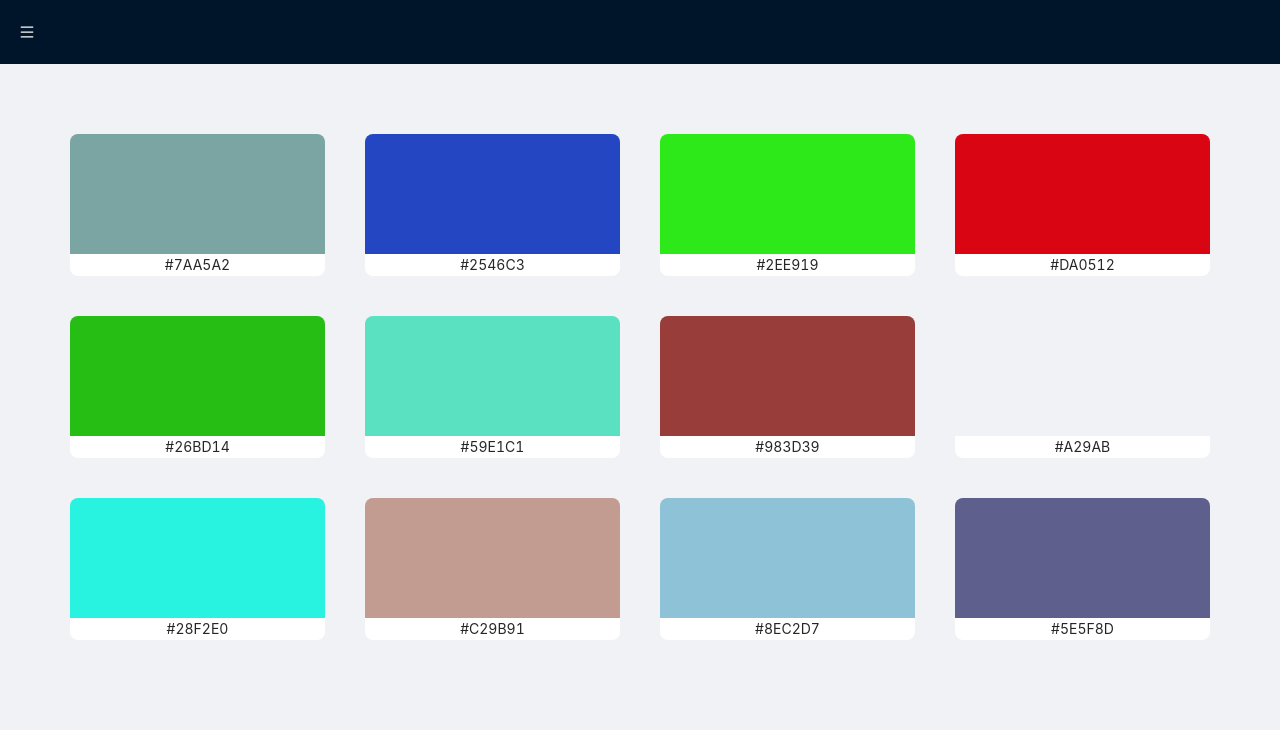
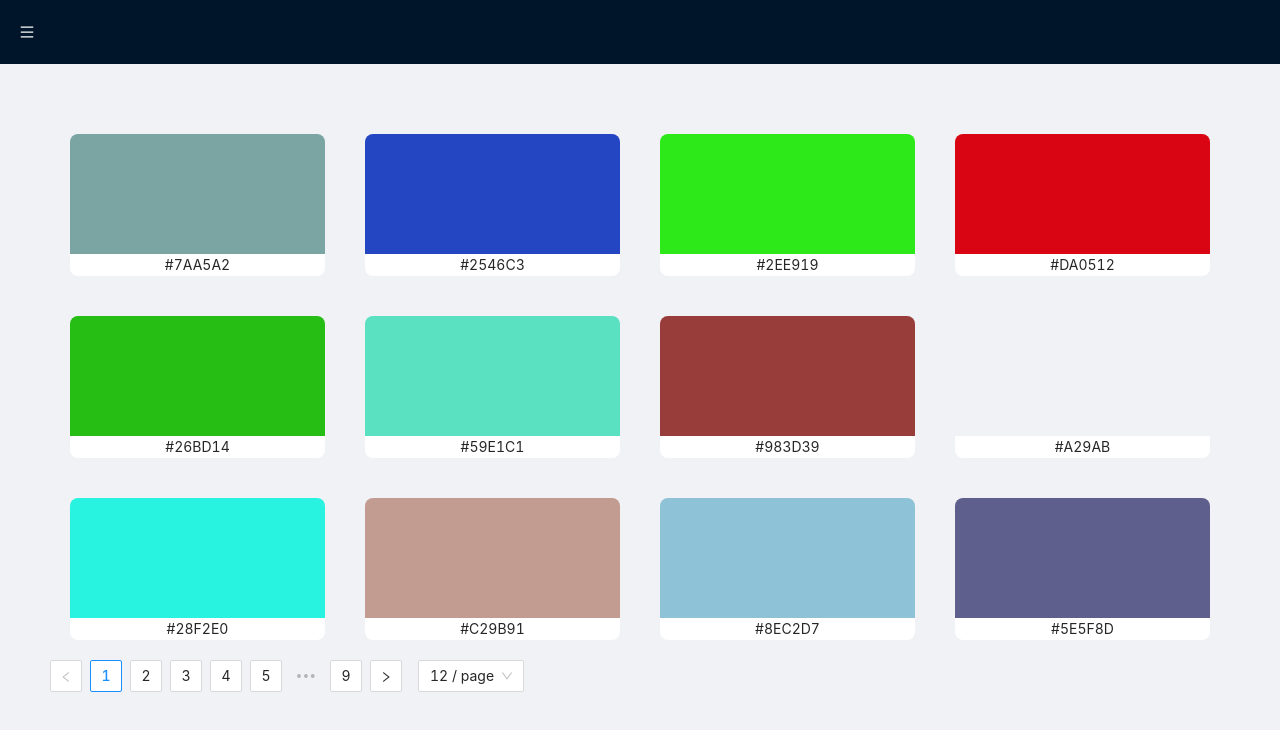
Before and after one commit to bshurts93/helpful-human-challenge, a React (Create React App) app: page /list in a window 1280 px wide. Shown: the top 730 px of the page. Built offline with nearby package versions, Linux system fonts and the light colour scheme.

Commit message:
Added pagination to the list view

```diff
--- a/src/views/ListView.js
+++ b/src/views/ListView.js
@@ -1,37 +1,68 @@
 import React from "react";
 import ColorCard from "../components/ColorCard";
-import { Row, Col } from "antd";
+import { Row, Col, Pagination } from "antd";
 import { randomHex } from "../utils/colorCalculation";
 
 class ListView extends React.Component {
   state = {
     colorList: [],
+    total: 0,
+    pageItems: [],
+    currentPage: 1,
   };
 
   componentDidMount() {
     this.generateColorList();
   }
 
-  generateColorList() {
+  generateColorList = async () => {
     let list = [];
-    for (let i = 0; i < 12; i++) {
+    for (let i = 0; i < 100; i++) {
       list.push(randomHex());
     }
-    this.setState({ colorList: list });
-  }
+    await this.setState({
+      colorList: list,
+      total: list.length,
+      pageItems: list.slice(0, 12),
+    });
+    console.log(this.state);
+  };
+
+  paginate = (page, pageSize) => {
+    console.log("page", page);
+    let start = (page - 1) * pageSize;
+    let end = start + pageSize;
+    console.log("start", start);
+    console.log("end", end);
+    let pageItems = this.state.colorList.slice(start, end);
+    console.log(pageItems);
+
+    this.setState({ currentPage: page, pageItems: pageItems });
+    console.log(this.state);
+  };
 
   render() {
+    if (this.state.colorList.length)
       return (
         <div className="list-color__container">
           <Row className="list-color__row" justify="space-between">
-          {this.state.colorList.map((color) => (
+            {this.state.pageItems.map((color) => (
               <Col span={6} style={{ padding: "20px" }} key={color}>
                 <ColorCard color={color} isMini={true} />
               </Col>
             ))}
           </Row>
+          <Row>
+            <Pagination
+              defaultCurrent={1}
+              pageSize={12}
+              total={this.state.total}
+              onChange={this.paginate}
+            />
+          </Row>
         </div>
       );
+    else return "LOADING";
   }
 }
 
```
Lines whose indentation alone changed are shown as unchanged.
